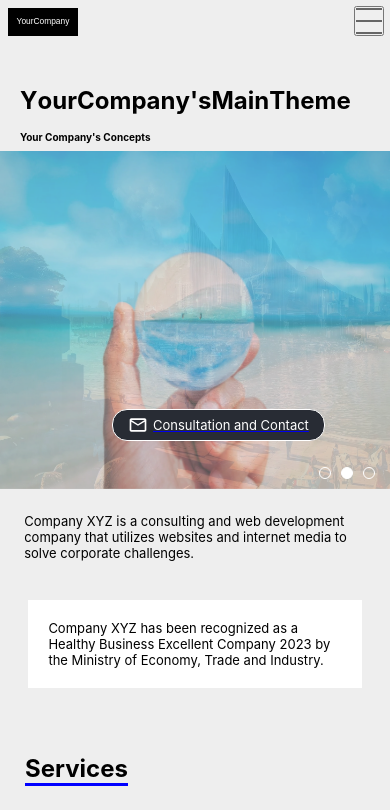
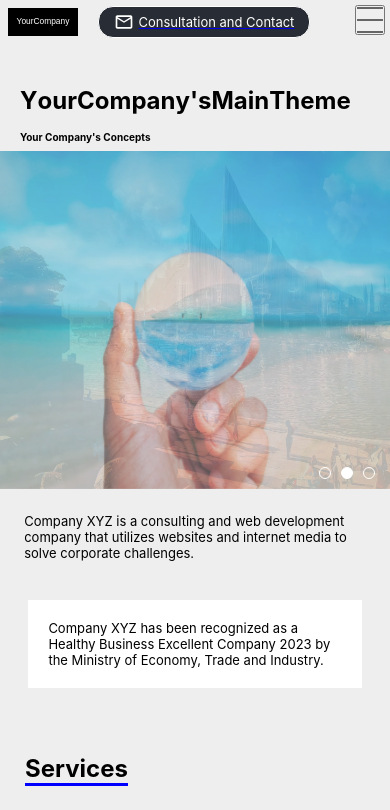
Before and after one commit to ultimania/react-rainbow-japan, a React (Create React App) app: page / in a window 390 px wide. Shown: the top 810 px of the page. Built offline with nearby package versions, Linux system fonts and the light colour scheme.

Commit message:
fix: navigation layout for responsive

```diff
--- a/src/components/Elements/List/NavigationList.module.scss
+++ b/src/components/Elements/List/NavigationList.module.scss
@@ -1,7 +1,6 @@
 nav.main {
   position: relative;
   display: flex;
-  z-index: 11;
 
   ul {
     display: flex;
@@ -82,8 +81,7 @@ nav.main {
         width: 30px;
         height: 30px;
         position: absolute;
-        top: 1px;
-        right: 1px;
+        right: 5px;
 
         .bar {
           display: block;
@@ -132,7 +130,6 @@ nav.main {
       justify-content: flex-start;
       list-style: none;
       width: 100%;
-      height: 100%;
       box-sizing: border-box;
 
       &.non-drawer {
@@ -148,19 +145,21 @@ nav.main {
         opacity: 0;
         background-color: #fff;
         transition: all 0.2s ease-in;
-        left: 0;
-        top: 6vh;
-        padding: 1vh 3vh;
-        margin: 0;
+        padding: 3vh;
+        margin: 4vh 0 0 0;
+        height: 0;
+        z-index: 12;
 
         &.active {
           opacity: 1;
+          height: 100vh;
         }
 
         li.nav-item {
           padding: 1.2ex 0;
           margin: 10px 10px;
           font-size: large;
+          height: 2vh;
 
           .submenu {
             top: -100vh;
--- a/src/components/Layout/NavigationLayout.module.scss
+++ b/src/components/Layout/NavigationLayout.module.scss
@@ -60,15 +60,23 @@
         display: flex;
         flex-direction: column;
         justify-content: flex-start;
-        padding: 5px;
-        top: 6vh;
+        top: 5px;
         left: 0;
         font-size: x-small;
-        width: 70%;
+        width: 100%;
+        position: absolute;
 
-        a {
+        .contact {
+          position: absolute;
           opacity: 1;
-          position: relative;
+          top: 1px;
+          left: 25%;
+          transition: left 0.2s ease-in;
+
+          &.is-scrolled {
+            left: 75%;
+            font-size: 0;
+          }
         }
       }
     }
--- a/src/components/Layout/NavigationLayout.tsx
+++ b/src/components/Layout/NavigationLayout.tsx
@@ -2,44 +2,44 @@ import React, { useEffect, useState } from 'react'
 import { NavigationList } from '../Elements/List'
 import { Button } from '../Elements/Button'
 import { IconEnum } from '../Types'
-import siteLogo from '../../assets/siteLogo.svg';
+import siteLogo from '../../assets/siteLogo.svg'
 import styleModule from './NavigationLayout.module.scss'
 
-import {
-  headerNavItems,
-} from '../..//data';
+import { headerNavItems } from '../..//data'
 
 export const NavigationLayout = () => {
-  const [isScrolled, setIsScrolled] = useState(false);
+  const [isScrolled, setIsScrolled] = useState(false)
 
   useEffect(() => {
     const handleScroll = () => {
-      const scrollTop = window.scrollY || document.documentElement.scrollTop;
-      setIsScrolled(scrollTop > 0);
-    };
+      const scrollTop = window.scrollY || document.documentElement.scrollTop
+      setIsScrolled(scrollTop > 0)
+    }
 
-    window.addEventListener('scroll', handleScroll);
+    window.addEventListener('scroll', handleScroll)
 
     return () => {
-      window.removeEventListener('scroll', handleScroll);
-    };
-  }, []);
+      window.removeEventListener('scroll', handleScroll)
+    }
+  }, [])
 
   return (
-    <div id={styleModule["layout-header"]}>
-      <header className={styleModule["header"]}>
-        <div className={styleModule["site-logo-area"]}>
-          <img src={siteLogo} className={styleModule["site-logo"]} alt="logo" />
+    <div id={styleModule['layout-header']}>
+      <header className={styleModule['header']}>
+        <div className={styleModule['site-logo-area']}>
+          <img src={siteLogo} className={styleModule['site-logo']} alt="logo" />
         </div>
-        <div className={styleModule["nav-area"]}>
+        <div className={styleModule['nav-area']}>
           <NavigationList items={headerNavItems} drawer />
-          <Button
-            minimum={isScrolled}
-            icon={IconEnum.Mail}
-            href="/contact"
+          <div
+            className={`${styleModule['contact']} ${
+              isScrolled ? styleModule['is-scrolled'] : ''
+            }`}
           >
-            Consultation and Contact
-          </Button>
+            <Button minimum={isScrolled} icon={IconEnum.Mail} href="/contact">
+              Consultation and Contact
+            </Button>
+          </div>
         </div>
       </header>
     </div>
```
